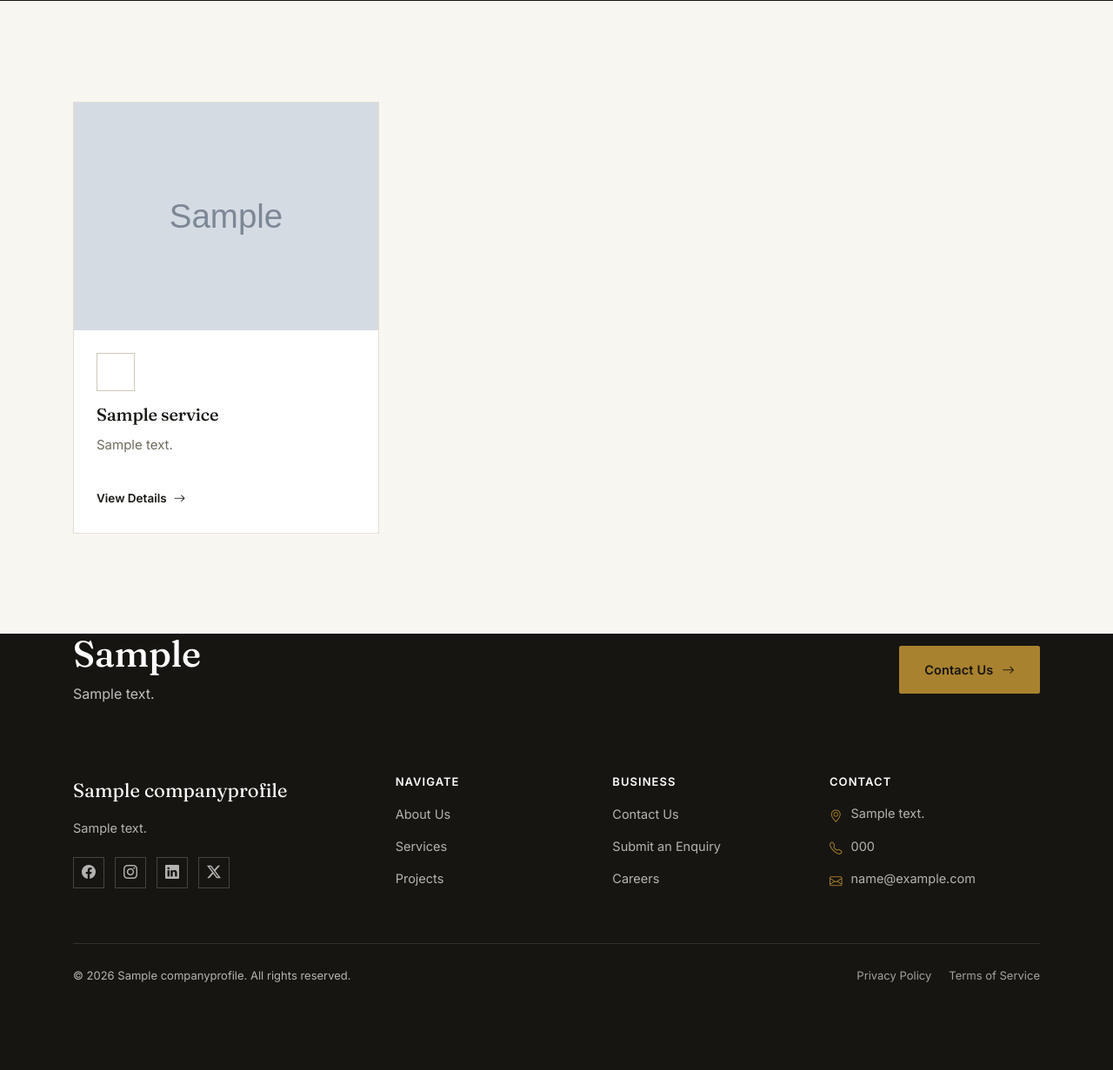
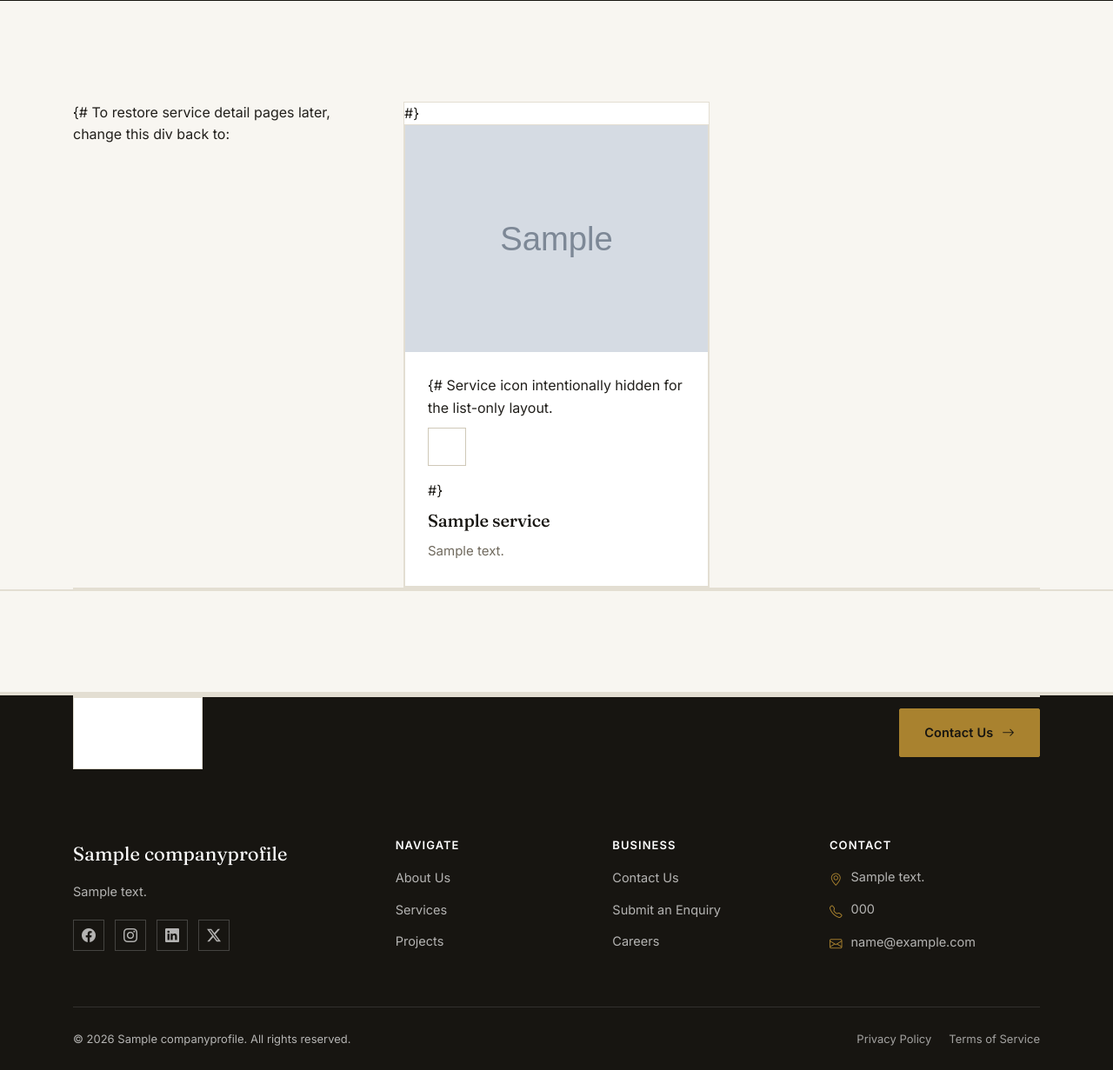
Before and after one commit to mahendra-dhakal/K-and-K-Trading-Company, a Django app: page /services/ in a window 1280 px wide. Shown: the part 481-1712 px from the top of the page at 87% size. Before the commit the page ends 1611 px from the top, so only its background shows below. Run offline with Django 5.2, Linux system fonts and the light colour scheme; tables that the repository leaves empty hold one stand-in row (values such as "Sample post"); grey boxes marked "Sample" are stand-in pictures.

Commit message:
changed services page

```diff
--- a/kandk/templates/core/service_list.html
+++ b/kandk/templates/core/service_list.html
@@ -16,7 +16,9 @@
     {% if services %}
       <div class="grid grid-3">
         {% for service in services %}
-          <a href="{{ service.get_absolute_url }}" class="card reveal">
+          {# To restore service detail pages later, change this div back to:
+             <a href="{{ service.get_absolute_url }}" class="card reveal"> #}
+          <div class="card reveal">
             <div class="card-media">
               {% if service.image %}
                 <img src="{{ service.image.url }}" alt="{{ service.name }}" loading="lazy">
@@ -25,12 +27,14 @@
               {% endif %}
             </div>
             <div class="card-body">
-              <div class="card-icon"><i class="bi {{ service.icon|default:'bi-briefcase' }}"></i></div>
+              {# Service icon intentionally hidden for the list-only layout.
+              <div class="card-icon"><i class="bi {{ service.icon|default:'bi-briefcase' }}"></i></div> #}
               <h3>{{ service.name }}</h3>
               <p>{{ service.short_description }}</p>
-              <span class="card-link">View Details <i class="bi bi-arrow-right"></i></span>
+              {# <span class="card-link">View Details <i class="bi bi-arrow-right"></i></span> #}
             </div>
-          </a>
+          {# Change this closing div back to </a> when restoring service detail links. #}
+          </div>
         {% endfor %}
       </div>
     {% else %}
```
